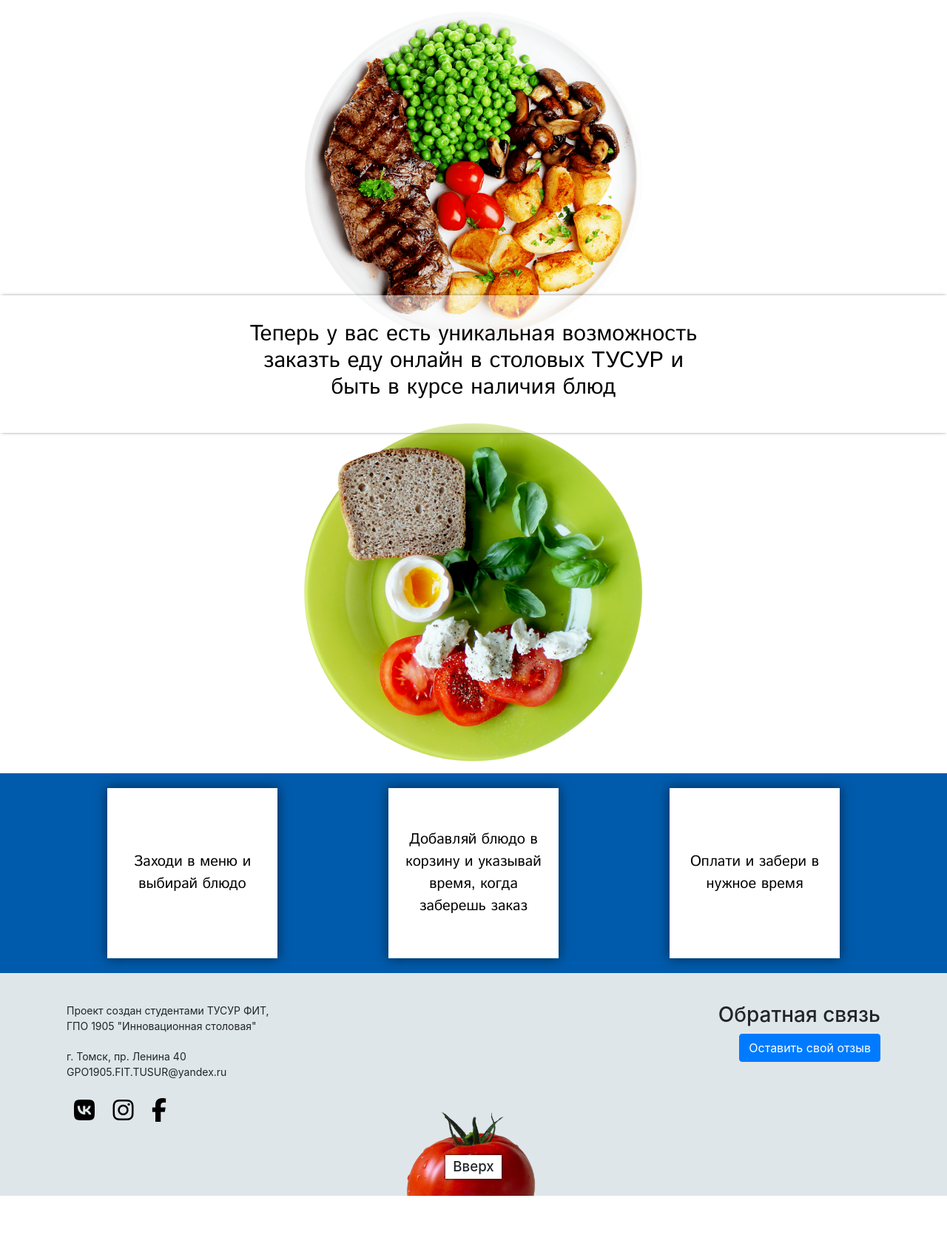
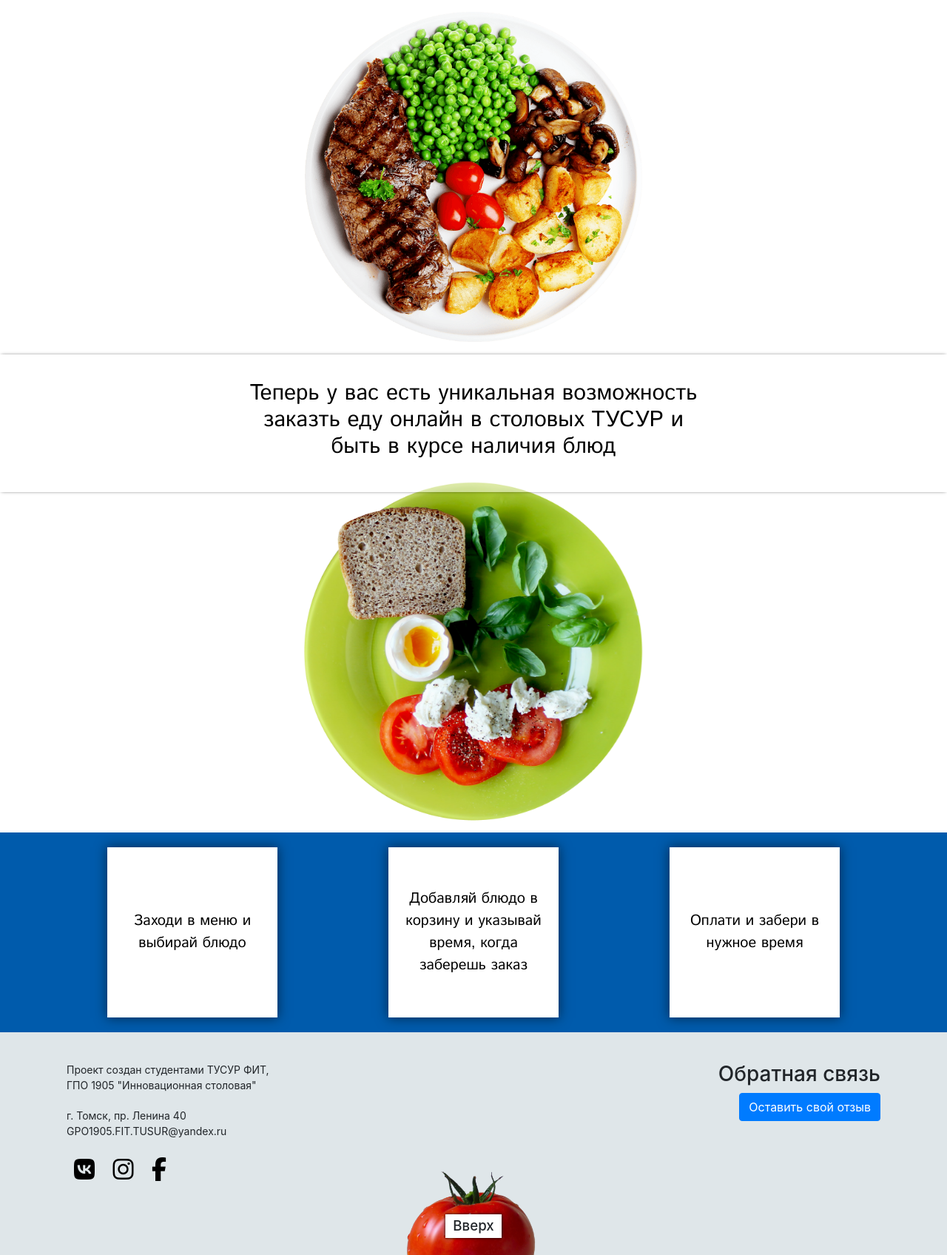
Before and after one commit to mrmiv/tusur.refectory, a Django app: page / in a window 1280 px wide. Shown: the part 200-1896 px from the top of the page at 74% size. Before the commit the page ends 1816 px from the top, so only its background shows below. Run offline with Django 3.2, Linux system fonts and the light colour scheme; some libraries are stand-ins or nearby versions; some web fonts are replaced.

Commit message:
done animations and little changes

```diff
--- a/refectory/general/static/css/links/footer.css
+++ b/refectory/general/static/css/links/footer.css
@@ -24,6 +24,7 @@ p.text-footer{
    width: 250px;
    margin-top: -70px;
 }
+
 .scroll_up{
     position: absolute;
     font-size: 14pt;
@@ -32,6 +33,11 @@ p.text-footer{
     padding: 5px 10px;
     z-index: 1;
     cursor: pointer;
+}
+
+.scroll_up:hover{
+    box-shadow: 0 0 6px 0 black;
+    font-size: 16px;
 }
 
 textarea#message-text.form-control{
--- a/refectory/general/static/css/main.css
+++ b/refectory/general/static/css/main.css
@@ -2,6 +2,10 @@
 @import url('https://fonts.googleapis.com/css?family=Comfortaa&display=swap'); /*'Comfortaa', cursive*/
 @import url('https://fonts.googleapis.com/css?family=Istok+Web&display=swap');  /* 'Istok Web', sans-serif */
 @import url('https://fonts.googleapis.com/css?family=Neucha&display=swap'); /*'Neucha', cursive */
+
+p,h1,h2,h3,h4,h5,h6{
+    cursor: context-menu;
+}
 
 .block-img{
     width: 500px;
@@ -24,7 +28,7 @@ img.food{
 .block-about{
     top: 90%;
     width: 100%;
-    margin-top: -80px;
+    /* margin-top: -80px; */
     padding: 35px 0;
     background: rgb(255, 255, 255, 0.5);
     box-shadow: 0 0 5px -2px black;
--- a/refectory/general/static/js/animate.js
+++ b/refectory/general/static/js/animate.js
@@ -6,32 +6,27 @@ $(document).ready(function(){
 })
 
 function parallaxScroll(){
-    // var scrolled = $(window).scrollTop();
-    // console.log(scrolled)
+    var scrolled = $(window).scrollTop();
+    console.log(scrolled)
     // Нижнее поле
+    console.log($('.block-info').offset().top-$(window).height())
     if (scrolled>=$('.block-info').offset().top-$(window).height()) {
-        $('.block-text-info').addClass('flipInX');
-    }
-    else{
-
+        $('.block-text-info').addClass('pulse');
     }
 
-
     //Поле по середине
-    if (scrolled>=$('.block-about').offset().top-$(window).height()*0.9) {
+    if (scrolled>=$('.block-about').offset().top-$(window).height()) {
         $('.text-about').addClass('animated fadeIn');
-    }
-    else{
-        $('.text-about').css('opacity', '0');
     }
 
 
     //Вторая картинка
-    if (scrolled>=$('.second-img').offset().top-$(window).height()*0.9) {
-        $('.second-img').addClass('animated flipInX');
+    if (scrolled>=$('.second-img').offset().top-$(window).height()) {
+        $('.second-img').addClass('flipInX');
     }
-    else{
-        $('.second-img').css('opacity', '0');
+
+    if (scrolled>=$('.animated-tomato').offset().top-$(window).height()) {
+        $('.animated-tomato').addClass('fadeIn');
     }
 
 };
--- a/refectory/general/templates/includes/footer.html
+++ b/refectory/general/templates/includes/footer.html
@@ -72,7 +72,7 @@
         </div>
       </div>
     </div>
-    <div class="row justify-content-center">
+    <div class="row justify-content-center animated-tomato animated">
           <div class="tomato mx-auto">
             <img
             src="{% static 'img/tomato.png' %}"
--- a/refectory/general/templates/main_page.html
+++ b/refectory/general/templates/main_page.html
@@ -48,7 +48,7 @@
               <div class="row no-gutters justify-content-center">
                 <div class=" col-8 col-sm-8 col-md-6 justify-content-center">
                   <h1 class="text-about"
-                  style="animation-duration:3s;"
+                  style="animation-duration:1.3s;"
                   >
                     Теперь у вас есть уникальная возможность заказть еду онлайн
                     в столовых ТУСУР и быть в курсе наличия блюд
@@ -59,7 +59,7 @@
           </div>
         </div>
         <div class="row justify-content-center">
-          <div class="block-img second-img"
+          <div class="block-img second-img animated"
           style="
           margin-top: -35px;
           z-index: -1;">
```
